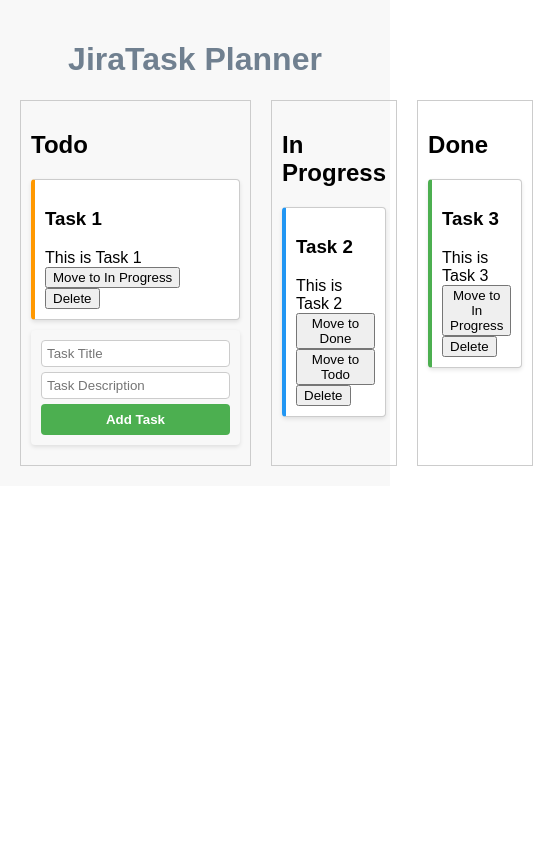
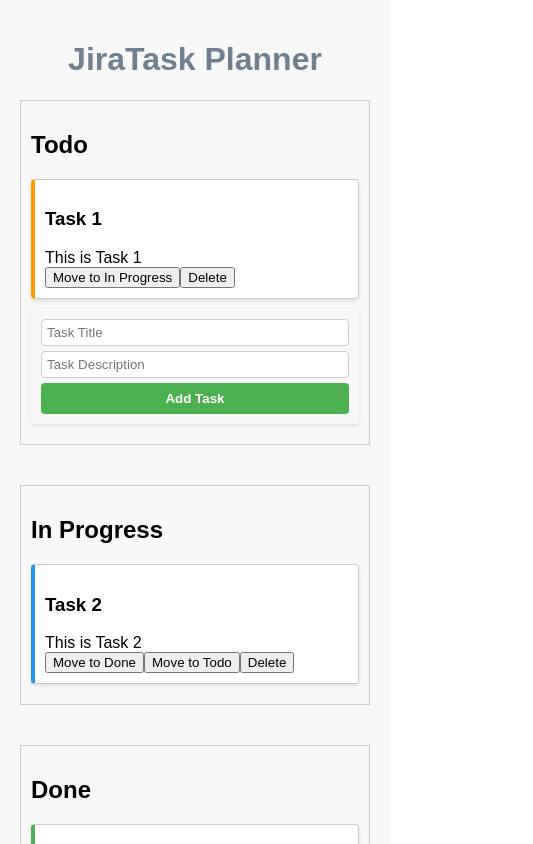
Before and after one commit to mr-blogger-sg/Jira-Task-Planner, a React (Create React App) app: page / in a window 390 px wide. Shown: the top 844 px of the page, 533 px wide, since content can reach past the window. Built offline with nearby package versions, Linux system fonts and the light colour scheme.

Commit message:
Update App.css

```diff
--- a/src/App.css
+++ b/src/App.css
@@ -81,3 +81,13 @@
 p {
   margin: 0;
 }
+
+@media (max-width: 768px) {
+  .board-container {
+    flex-direction: column;
+  }
+
+  .column {
+    margin-bottom: 20px;
+  }
+}
```
